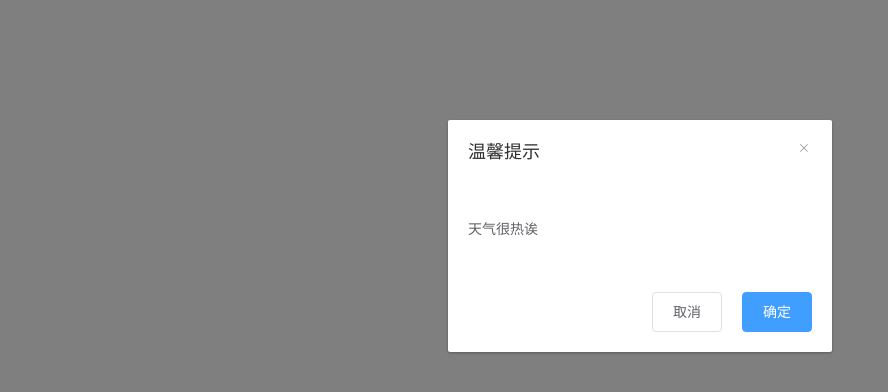
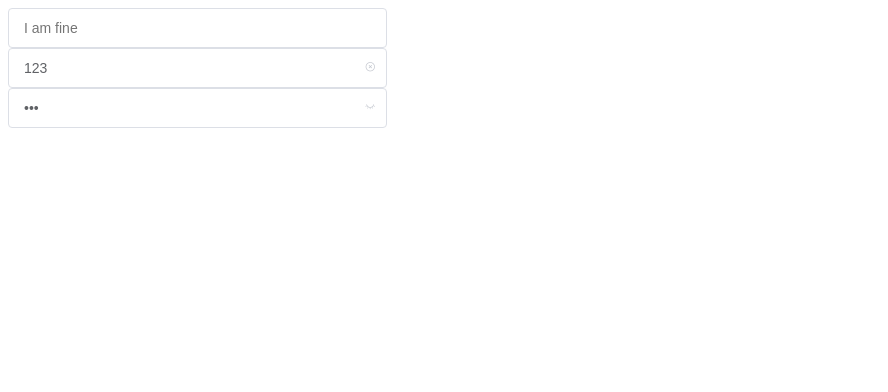
Before and after one commit to mikewei-air/mikewei-ui, a Vue app: page / in a window 1280 px wide. Shown: the top 392 px of the page, without its empty margins (0-888 px from the left). Built offline with nearby package versions, Linux system fonts and the light colour scheme.

Commit message:
完成input组件

```diff
--- a/src/App.vue
+++ b/src/App.vue
@@ -1,12 +1,8 @@
 <template>
   <div id="app">
-    <mw-dialog title="温馨提示" :visible.sync='visible'>
-      <p>天气很热诶</p>
-      <template #footer>
-        <mw-button @click="visible=false">取消</mw-button>
-        <mw-button type="primary" @click="visible=false">确定</mw-button>
-      </template>
-    </mw-dialog>
+    <mw-input type="text" placeholder="I am fine"></mw-input>
+    <mw-input type="text" placeholder="I am fine" v-model="value" clearable></mw-input>
+    <mw-input type="password" v-model="value" showPassword></mw-input>
   </div>
 </template>
 
@@ -14,22 +10,14 @@
 export default {
   data () {
     return {
-      visible: true
-    }
-  },
-  methods: {
-    close () {
-      this.visible = false
+      value: '123'
     }
   }
 }
 </script>
 
 <style lang="scss">
-.row {
-  margin-bottom: 20px;
-  .mw-button {
-    margin-right: 20px;
-  }
+#app {
+  width: 30%;
 }
 </style>
--- /dev/null
+++ b/src/components/input.vue
@@ -0,0 +1,142 @@
+<template>
+  <div class="mw-input" :class="{'mw-input_suffix': showSuffix}">
+      <!-- :type="showPassword ? (passwordVisible ? 'text' : 'password') : type" -->
+      <!-- 如果传了showPassword，再判断是否需要切换密码的显示；如果不传，即:type="type" -->
+      <input
+      :type="showPassword ? (passwordVisible ? 'text' : 'password') : type"
+      :placeholder="placeholder"
+      :name="name"
+      :disabled="disabled"
+      :value="value"
+      @input="handleInput"
+      class="mw-input_inner"
+      :class="[{'is-disabled': disabled}]
+      ">
+      <span class="mw-input_suffix" v-if="showSuffix">
+        <i class="mw-input_icon mw-icon-cancel" v-if="clearable && value" @click="clear"></i>
+        <i class="mw-input_icon mw-icon-visible" :class="{'mw-input-view-active': passwordVisible}" v-if="showPassword && type=='password'" @click="handlePassword"></i>
+     </span>
+  </div>
+</template>
+
+<script>
+export default {
+    name: 'MwInput',
+    data () {
+        return {
+            passwordVisible: false
+        }
+    },
+    props: {
+        type: {
+            type: String,
+            default: 'text'
+        },
+        placeholder: {
+            type: String,
+            default: ''
+        },
+        disabled: {
+            type: Boolean,
+            default: false
+        },
+        name: {
+            type: String,
+            default: ''
+        },
+        value: {
+            type: String,
+            default: ''
+        },
+        clearable: {
+            type: Boolean,
+            default: false
+        },
+        showPassword: {
+            type: Boolean,
+            default: false
+        }
+    },
+    methods: {
+        handleInput (e) {
+            this.$emit('input', e.target.value)
+        },
+        clear (e) {
+            // 清空输入框中的内容
+            this.$emit('input', '')
+        },
+        handlePassword () {
+            this.passwordVisible = !this.passwordVisible
+        }
+    },
+    computed: {
+        showSuffix () {
+            return this.clearable || this.showPassword
+        }
+    }
+}
+</script>
+
+<style lang="scss" scoped>
+.mw-input{
+    width: 100%;
+    position: relative;
+    font-size: 14px;
+    display: inline-block;
+    .mw-input_inner{
+      -webkit-appearance: none;
+      background-color: #fff;
+      background-image: none;
+      border: 1px solid #dcdfe6;
+      border-radius: 4px;
+      box-sizing: border-box;
+      color: #606266;
+      display: inline-block;
+      font-size: inherit;
+      height: 40px;
+      line-height: 40px;
+      outline: none;
+      padding: 0 15px;
+      transition: border-color .2s cubic-bezier(.645,045,.355,1);
+      width: 100%;
+
+      &:focus{
+        outline: none;
+        border-color: #409eff;
+      }
+      // input禁用状态的样式
+      &.is-disabled{
+        background-color: #f5f7fa;
+        border-color: #e4e7ed;
+        color: #c0c4cc;
+        cursor:not-allowed;
+      }
+    }
+  }
+  // 后面加suffix的意思是后面如果有后缀的话，触发该样式
+  .mw-input_suffix{
+    .mw-input_inner{
+      padding-right: 30px;
+    }
+    .mw-input_suffix{
+      position: absolute;
+      right: 10px;
+      height: 100%;
+      top: 0;
+      line-height: 40px;
+      text-align: center;
+      color: #c0c4cc;
+      transition: all .3s;
+      z-index: 900;
+      i{
+        color: #c0c4cc;
+        font-size: 14px;
+        cursor: pointer;
+        transition: color .2s cubic-bezier(.645,.045,.355,1);
+      }
+      .mw-input-view-active{
+          color: blue;
+      }
+    }
+  }
+</style>
--- a/src/main.js
+++ b/src/main.js
@@ -2,11 +2,13 @@ import Vue from 'vue'
 import App from './App.vue'
 import MwButton from './components/button.vue'
 import MwDialog from './components/dialog.vue'
+import MwInput from './components/input.vue'
 import './assets/fonts/iconfont.scss'
 Vue.config.productionTip = false
 
 Vue.component(MwButton.name, MwButton)
 Vue.component(MwDialog.name, MwDialog)
+Vue.component(MwInput.name, MwInput)
 new Vue({
     render: h => h(App)
 }).$mount('#app')
```
